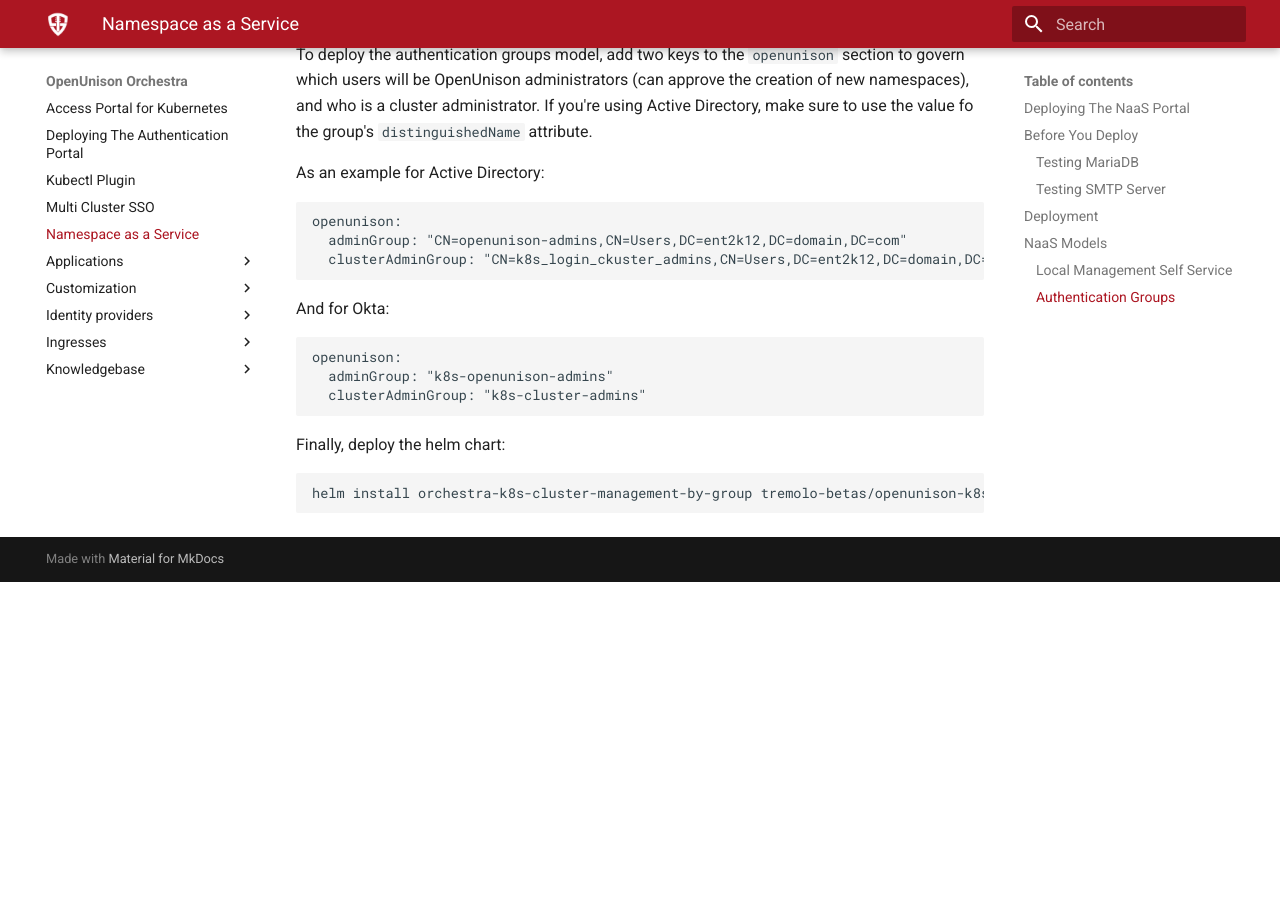
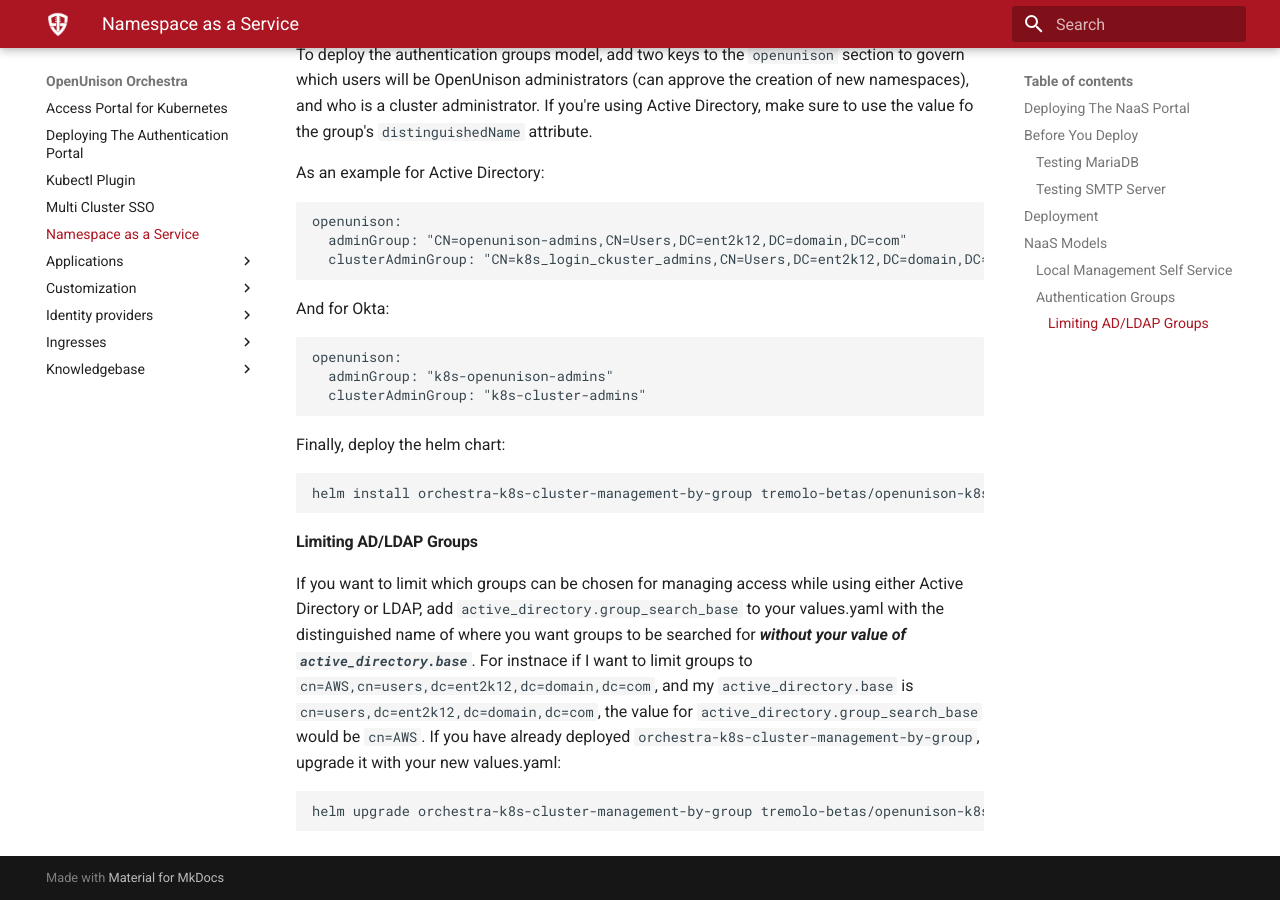
Before and after one commit to TaylorMonacelli/openunison.github.io, an MkDocs documentation site: the page built from docs/namespace_as_a_service.md, in a window 1280 px wide and 900 px high, scrolled down 4093 px. Built offline with MkDocs 1.6.1 and Material for MkDocs 9.7.7, drawn with Linux system fonts in a browser that asks for light colours; before the commit the page ends 4675 px from its top, so only the background shows below that.

````diff
--- a/docs/namespace_as_a_service.md
+++ b/docs/namespace_as_a_service.md
@@ -159,3 +159,13 @@ Finally, deploy the helm chart:
 ```
 helm install orchestra-k8s-cluster-management-by-group tremolo-betas/openunison-k8s-cluster-management-by-group -n openunison -f /path/to/openunison.values
 ```
+
+#### Limiting AD/LDAP Groups
+
+If you want to limit which groups can be chosen for managing access while using either Active Directory or LDAP, add `active_directory.group_search_base` to your values.yaml with the distinguished name of where you want groups to be searched for ***without your value of `active_directory.base`***.  For instnace if I want to limit groups to `cn=AWS,cn=users,dc=ent2k12,dc=domain,dc=com`, and my `active_directory.base`
+is `cn=users,dc=ent2k12,dc=domain,dc=com`, the value for `active_directory.group_search_base` would be `cn=AWS`.  If you have already deployed
+`orchestra-k8s-cluster-management-by-group`, upgrade it with your new values.yaml:
+
+```
+helm upgrade orchestra-k8s-cluster-management-by-group tremolo-betas/openunison-k8s-cluster-management-by-group -n openunison -f /path/to/openunison.values
+```
````
Also changed, not shown: docs/customization/custom_jit_workflow.md (added, +30 -0 lines).
